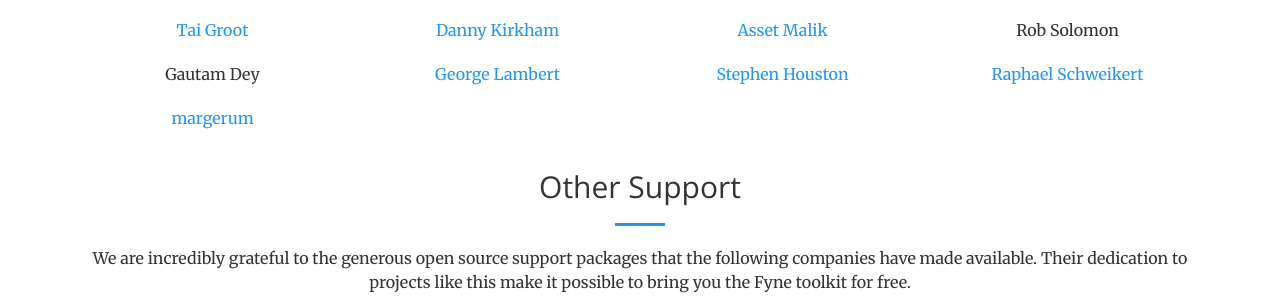
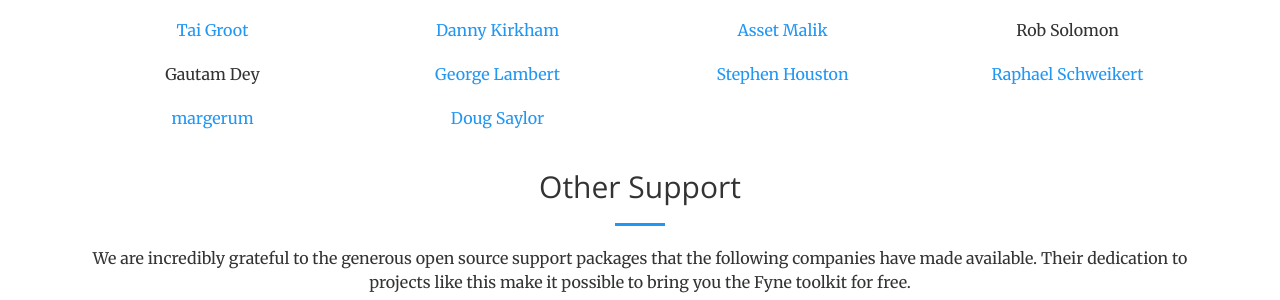
Before and after one commit to fyne-io/fyne-io.github.io, a Jekyll site: the page built from sponsor/index.md, in a window 1280 px wide and 900 px high, scrolled down 1050 px. Shown: the part 152-452 px from the top of the window. Built offline with Jekyll 4.4.1, drawn with Linux system fonts in a browser that asks for light colours.

Commit message:
Another sponsor, thanks Doug

```diff
--- a/sponsor/index.md
+++ b/sponsor/index.md
@@ -138,6 +138,7 @@
 [margerum](https://github.com/margerum)
 </div>
 <div class="col-lg-3 text-center" markdown="1">
+[Doug Saylor](https://github.com/drognisep)
 </div>
 <div class="col-lg-3 text-center" markdown="1">
 </div>
```
